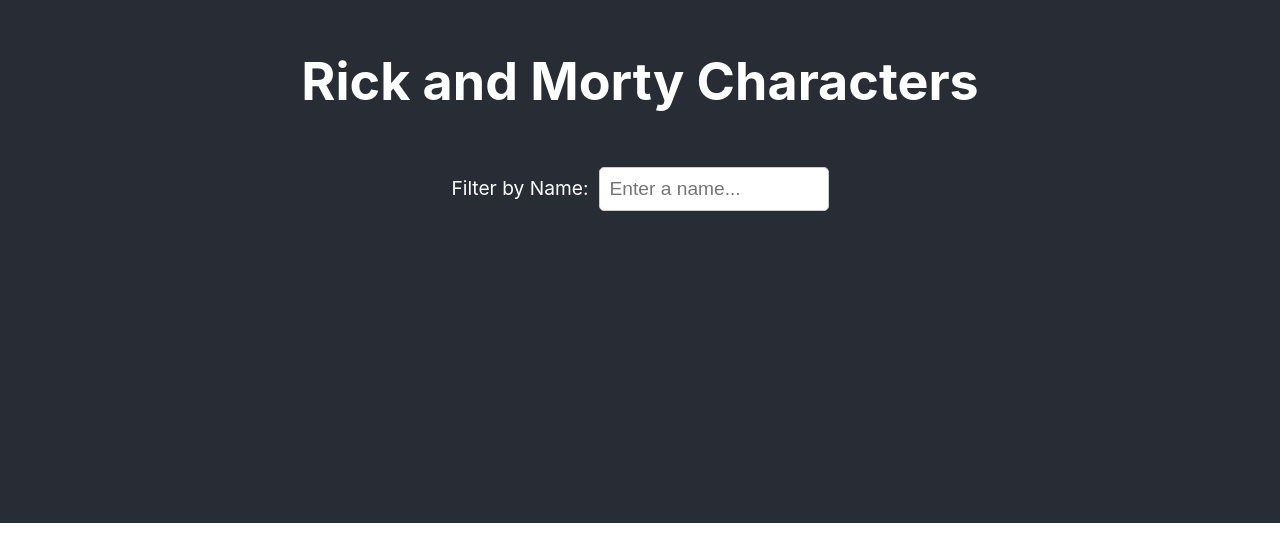
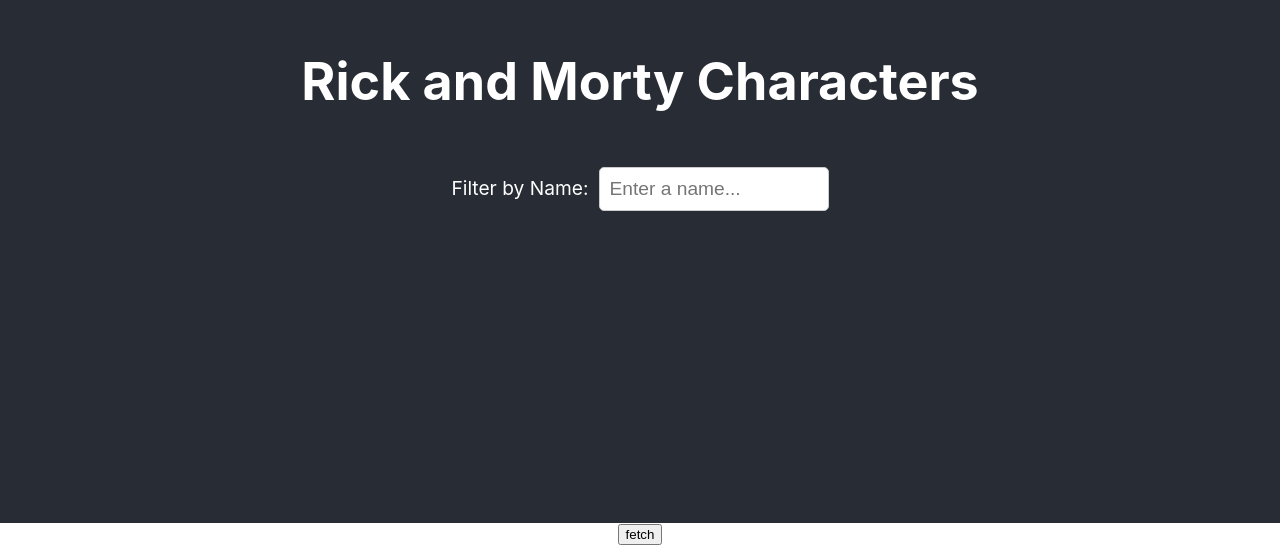
Before and after one commit to NirajSrivastava18/Rick-and-Morty, a React (Create React App) app: page / in a window 1280 px wide. Shown: the part 277-822 px from the top of the page. Before the commit the page ends 800 px from the top, so only its background shows below. Built offline with nearby package versions, Linux system fonts and the light colour scheme.

Commit message:
Created Characters page & fetching data

```diff
--- a/src/App.js
+++ b/src/App.js
@@ -1,4 +1,5 @@
 import CharacterFilter from './components/CharacterFilter';
+import Character from './components/Characters';
 import './App.css';
 
 function App() {
@@ -8,6 +9,9 @@
         <h1>Rick and Morty Characters</h1>
         <CharacterFilter />
       </header>
+      <main>
+        <Character />
+      </main>
     </div>
   );
 }
--- /dev/null
+++ b/src/components/Characters.jsx
@@ -0,0 +1,22 @@
+import React, { useState, useEffect, useCallback } from 'react';
+import axios from 'axios';
+
+const Characters = () => {
+  const [characters, setCharacters] = useState([]);
+
+  const fetchData = useCallback((attempt = 1) => {
+    axios.get('https://rickandmortyapi.com/api/character/').then((response) => {
+      console.log('fetching data successful with attempt ', attempt);
+      setCharacters(response.data.results);
+      console.log(response.data.results);
+    });
+  }, []);
+
+  return (
+    <div className="characters-grid">
+      <button onClick={fetchData}>fetch</button>
+    </div>
+  );
+};
+
+export default Characters;
```
